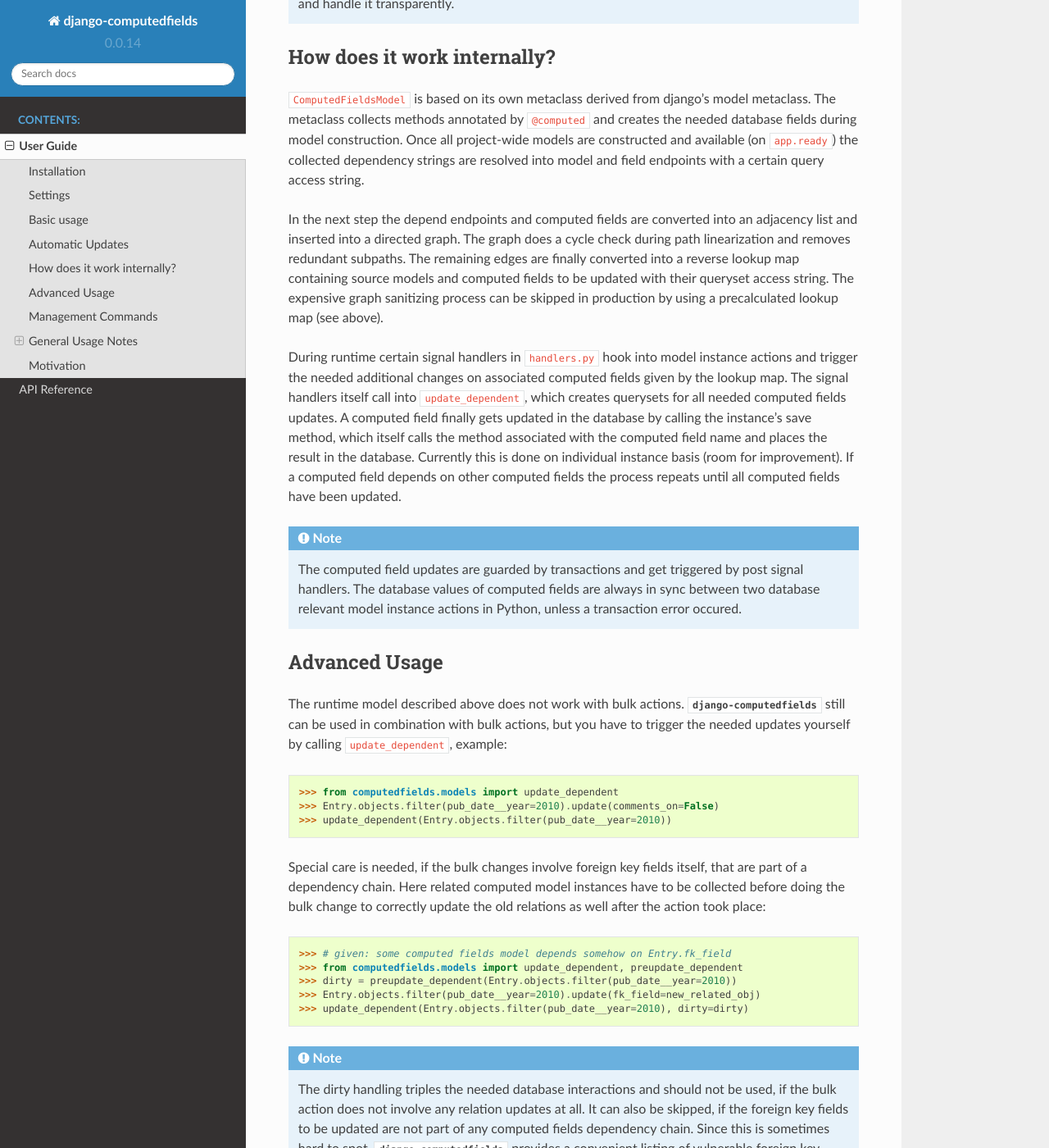
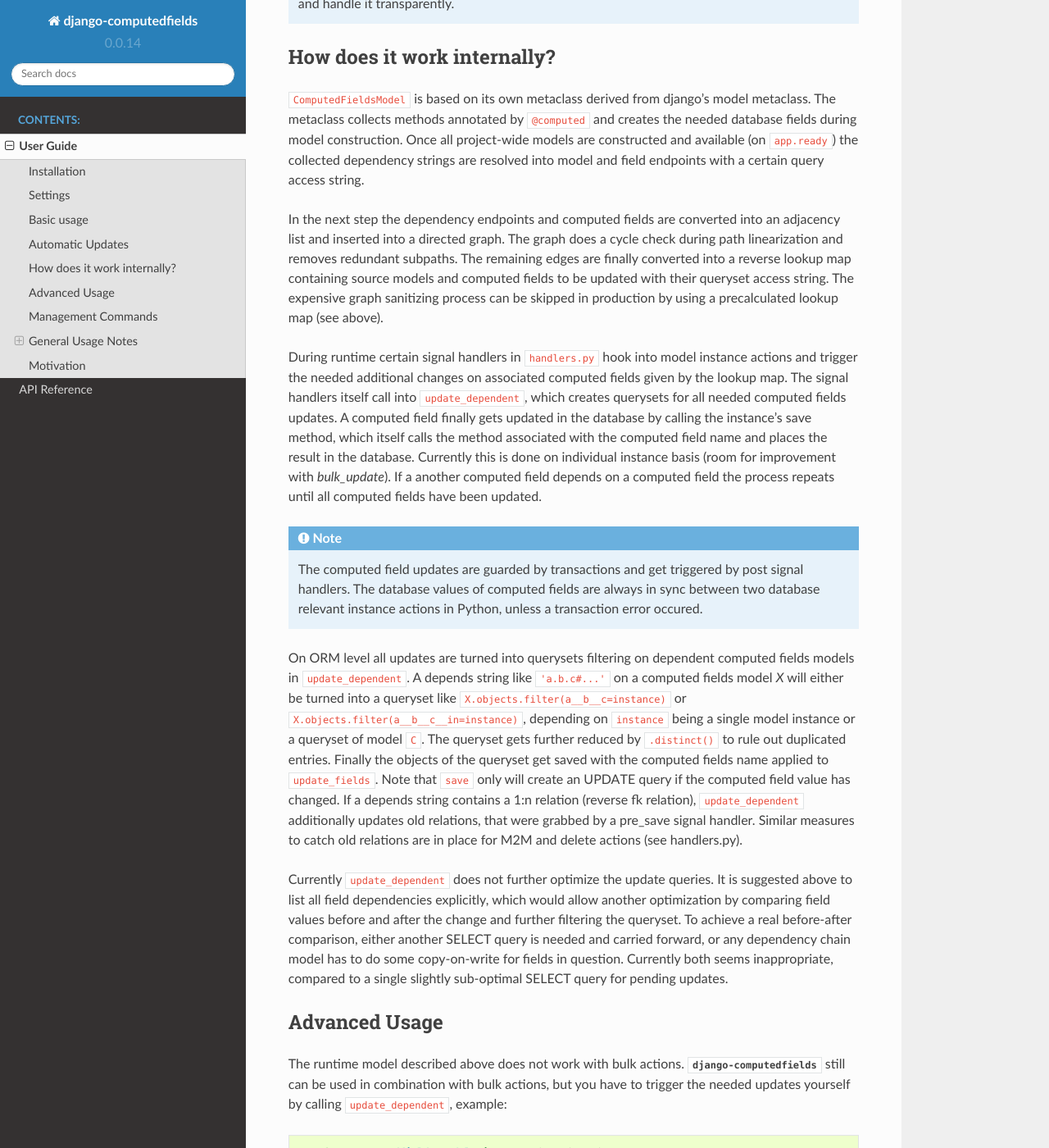
Before and after one commit to netzkolchose/django-computedfields, a Sphinx documentation site: the page built from docs/manual.rst, in a window 1280 px wide and 1400 px high, scrolled down 3407 px. Shown: the whole window at 82% size. Built offline with Sphinx 7.4.7 and the Read the Docs theme 2.0.0, drawn with Linux system fonts in a browser that asks for light colours; the version number is read from the project's files by our own code; some of the changed text lies outside the part shown.

Commit message:
change dirty and vulnerable wording; more docs

```diff
--- a/docs/manual.rst
+++ b/docs/manual.rst
@@ -179,7 +179,7 @@
 during model construction. Once all project-wide models are constructed and available (on ``app.ready``)
 the collected dependency strings are resolved into model and field endpoints with a certain query access string.
 
-In the next step the depend endpoints and computed fields are converted into an adjacency list and inserted
+In the next step the dependency endpoints and computed fields are converted into an adjacency list and inserted
 into a directed graph. The graph does a cycle check during path linearization and removes redundant subpaths.
 The remaining edges are finally converted into a reverse lookup map containing source models and computed fields
 to be updated with their queryset access string. The expensive graph sanitizing process can be skipped
@@ -190,14 +190,31 @@
 The signal handlers itself call into ``update_dependent``, which creates querysets for all needed
 computed fields updates. A computed field finally gets updated in the database by calling the instance's save method,
 which itself calls the method associated with the computed field name and places the result in the database.
-Currently this is done on individual instance basis (room for improvement). If a computed field depends on other
-computed fields the process repeats until all computed fields have been updated.
+Currently this is done on individual instance basis (room for improvement with `bulk_update`).
+If a another computed field depends on a computed field the process repeats until all computed fields have been updated.
 
 .. NOTE::
 
     The computed field updates are guarded by transactions and get triggered by post signal handlers.
     The database values of computed fields are always in sync between two database relevant
-    model instance actions in Python, unless a transaction error occured.
+    instance actions in Python, unless a transaction error occured.
+
+On ORM level all updates are turned into querysets filtering on dependent computed fields models
+in ``update_dependent``. A depends string like ``'a.b.c#...'`` on a computed fields model `X` will either
+be turned into a queryset like ``X.objects.filter(a__b__c=instance)`` or ``X.objects.filter(a__b__c__in=instance)``,
+depending on ``instance`` being a single model instance or a queryset of model ``C``.
+The queryset gets further reduced by ``.distinct()`` to rule out duplicated entries.
+Finally the objects of the queryset get saved with the computed fields name applied to ``update_fields``.
+Note that ``save`` only will create an UPDATE query if the computed field value has changed.
+If a depends string contains a 1:n relation (reverse fk relation), ``update_dependent`` additionally updates
+old relations, that were grabbed by a pre_save signal handler.
+Similar measures to catch old relations are in place for M2M and delete actions (see handlers.py).
+
+Currently ``update_dependent`` does not further optimize the update queries. It is suggested above to list all
+field dependencies explicitly, which would allow another optimization by comparing field values before and after
+the change and further filtering the queryset. To achieve a real before-after comparison, either another SELECT
+query is needed and carried forward, or any dependency chain model has to do some copy-on-write for fields in question.
+Currently both seems inappropriate, compared to a single slightly sub-optimal SELECT query for pending updates.
 
 
 Advanced Usage
@@ -217,17 +234,17 @@
 
     >>> # given: some computed fields model depends somehow on Entry.fk_field
     >>> from computedfields.models import update_dependent, preupdate_dependent
-    >>> dirty = preupdate_dependent(Entry.objects.filter(pub_date__year=2010))
+    >>> old_relations = preupdate_dependent(Entry.objects.filter(pub_date__year=2010))
     >>> Entry.objects.filter(pub_date__year=2010).update(fk_field=new_related_obj)
-    >>> update_dependent(Entry.objects.filter(pub_date__year=2010), dirty=dirty)
+    >>> update_dependent(Entry.objects.filter(pub_date__year=2010), old=old_relations)
 
 .. NOTE::
 
-    The dirty handling triples the needed database interactions and should not be used,
+    Handling of old relations doubles the needed database interactions and should not be used,
     if the bulk action does not involve any relation updates at all. It can also be skipped,
     if the foreign key fields to be updated are not part of any computed fields dependency chain.
     Since this is sometimes hard to spot, :mod:`django-computedfields` provides a convenient listing
-    of vulnerable foreign key fields accessible by ``models.get_vulnerable_fk_fields()`` or as admin view
+    of contributing foreign key fields accessible by ``models.get_contributing_fks()`` or as admin view
     (``COMPUTEDFIELDS_ADMIN`` must be set).
 
 
@@ -259,6 +276,7 @@
 As with any denormalization it should only be used as a last resort to optimize certain query bottlenecks for otherwise
 highly normalized data.
 
+
 Best Practices
 ^^^^^^^^^^^^^^
 
@@ -274,8 +292,8 @@
 It can greatly lower recurring query workload by providing a precalculated value instead of recalculating it everytime.
 Please keep in mind, that this comes to a price:
 
-- additional space in database needed
-- redundant data (as any denormalization)
+- additional space requirement in database
+- redundant data (as with any denormalization)
 - higher project complexity (different model metaclass, signal hooks, ``app.ready`` hook)
 - higher insert/update costs, which might create new bottlenecks if carelessly used
 
@@ -284,8 +302,30 @@
 :mod:`django-computedfields` certainly can help to speed up some parts of your Django project.
 
 
+Specific Usage Hints
+^^^^^^^^^^^^^^^^^^^^
+
+- Try to avoid deep nested dependencies. The way :mod:`django-computedfields` works internally will create
+  rather big JOIN tables for many long depends strings. If you hit that ground, either try to resort
+  to bulk actions with manually using ``update_dependent`` or rework your scheme by introducing additional
+  denormalization models.
+- Try to avoid multiple 1:n relations in a dependency chain like ``'fk_back_a.fk_back_b...'`` or
+  ``'m2m_a.m2m_b...'``, as the query penalty might explode. Although the querysets are stripped down by
+  ``.distinct()`` before doing the updates, the DBMS might have a hard time to join and filter the entries
+  in the first place, if the tables are getting big.
+- Try to keep the record count low on related computed fields models, as ``update_dependent`` has to run the method
+  for every associated record to correctly update its value. (For future versions this is less of a problem
+  once `select_related`, `prefetch_related` and `bulk_update` optimizations are in place.)
+- Avoid recursive models. The graph optimization relies on cycle-free model-field path linearization
+  during model construction time, which cannot account record level by design. It is still possible to
+  use :mod:`django-computedfields` with recursive models (as needed for tree like structures) by setting
+  ``COMPUTEDFIELDS_ALLOW_RECURSION`` to ``True`` in `settings.py`. Note that this currently disables
+  all graph optimizations project-wide for computed fields updates and roughly doubles the update query needs.
+  (A future version might allow to explicit mark intended recursions while other update paths still get optimized.)
+
+
 Motivation
 ----------
 
-:mod:`django-computedfields` is highly inspired by odoo's computed fields and the lack of
+:mod:`django-computedfields` is inspired by odoo's computed fields and the lack of
 a similar feature in Django's ORM.
```
Also changed, not shown: other parts of docs/manual.rst (+1 -1 lines), 10 other files.
